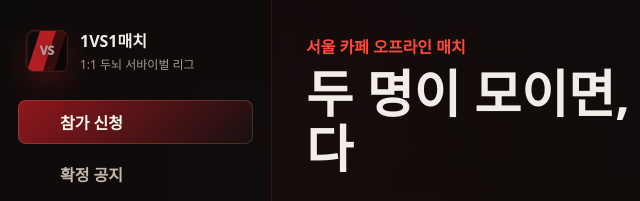
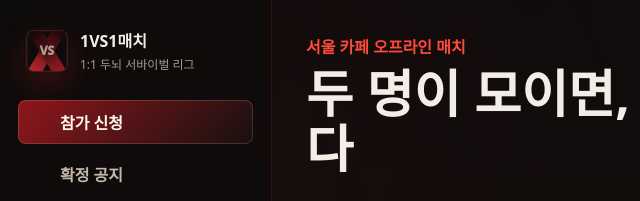
Before and after one commit to WonkeunKu/1x1match, a website: page index.html in a window 1280 px wide. Shown: the top 201 px of the page, 0-640 px from the left. Drawn offline with Linux system fonts and the light colour scheme; no server answers.

Commit message:
Update brand mark to gradient X

```diff
--- a/styles.css
+++ b/styles.css
@@ -99,21 +99,27 @@ body {
 .brand-mark::before {
   content: "";
   position: absolute;
-  inset: 0 13px 0 0;
-  z-index: -1;
-  transform: skewX(-18deg);
-  transform-origin: left bottom;
-  background: var(--accent);
+  top: 50%;
+  left: 50%;
+  z-index: 0;
+  width: 13px;
+  height: 58px;
+  border-radius: 999px;
+  transform: translate(-50%, -50%) rotate(31deg);
+  background: linear-gradient(180deg, #050404 0%, #641317 45%, #c52a30 100%);
 }
 
 .brand-mark::after {
   content: "";
   position: absolute;
-  inset: 0 0 0 16px;
-  z-index: -1;
-  transform: skewX(-18deg);
-  transform-origin: left bottom;
-  background: rgba(7, 6, 6, 0.72);
+  top: 50%;
+  left: 50%;
+  z-index: 0;
+  width: 13px;
+  height: 58px;
+  border-radius: 999px;
+  transform: translate(-50%, -50%) rotate(-31deg);
+  background: linear-gradient(180deg, #050404 0%, #4b1013 42%, #9e1d22 100%);
 }
 
 .mark-vs {
```
